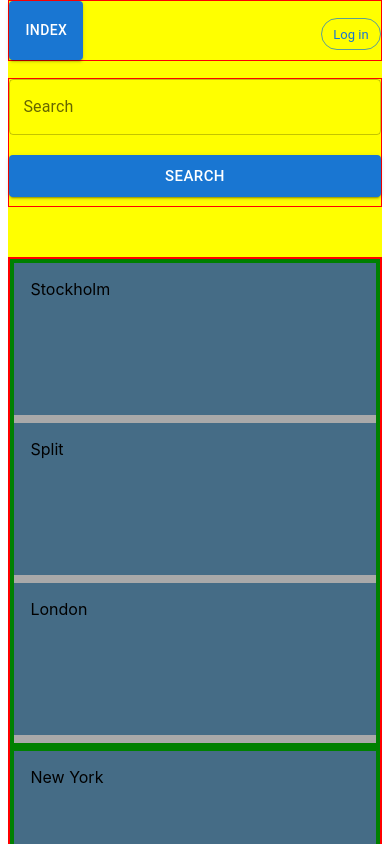
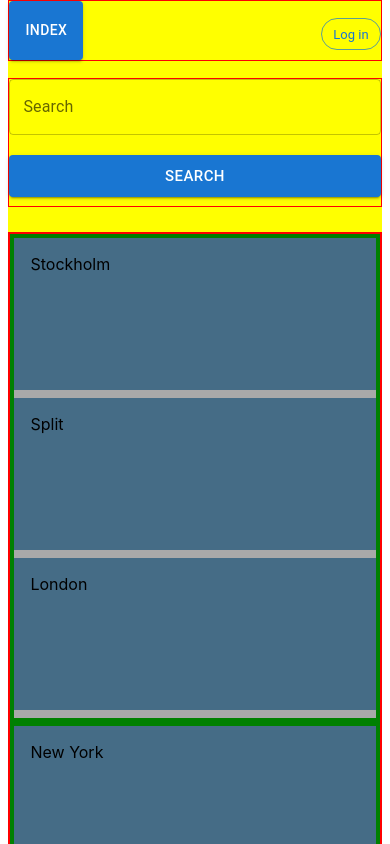
Before and after one commit to GoranAviani/react_apollo_client_3_cache, a React (Create React App) app: page / in a window 390 px wide. Shown: the top 844 px of the page. Built offline with nearby package versions, Linux system fonts and the light colour scheme.

Commit message:
fixing search sizings

```diff
--- a/src/components/DefaultCities/DefaultCities.css
+++ b/src/components/DefaultCities/DefaultCities.css
@@ -6,7 +6,6 @@
 
 @media screen and (max-width: 600px) {
     .defaultCities {
-        margin-top: 4vh;
         height: 970px;
     }
 }
```
